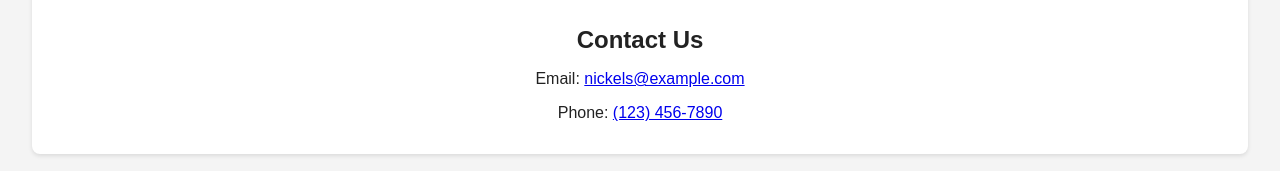
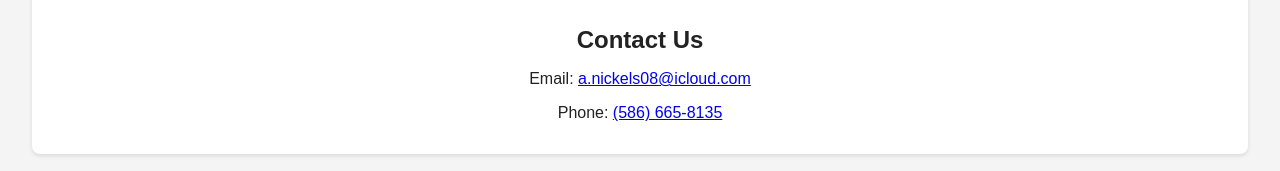
Before and after one commit to agnickels/nickels-pressure-washing, a React (Create React App) app: page / in a window 1280 px wide. Shown: the part 495-666 px from the top of the page. Built offline with nearby package versions, Linux system fonts and the light colour scheme.

Commit message:
Update App.js
update contact info

```diff
--- a/src/App.js
+++ b/src/App.js
@@ -20,8 +20,8 @@ function App() {
 
       <section className="contact">
         <h2>Contact Us</h2>
-        <p>Email: <a href="mailto:nickels@example.com">nickels@example.com</a></p>
-        <p>Phone: <a href="tel:+1234567890">(123) 456-7890</a></p>
+<p>Email: <a href="mailto:a.nickels08@icloud.com">a.nickels08@icloud.com</a></p>
+<p>Phone: <a href="tel:5866658135">(586) 665-8135</a></p>
       </section>
 
       <footer>
```
